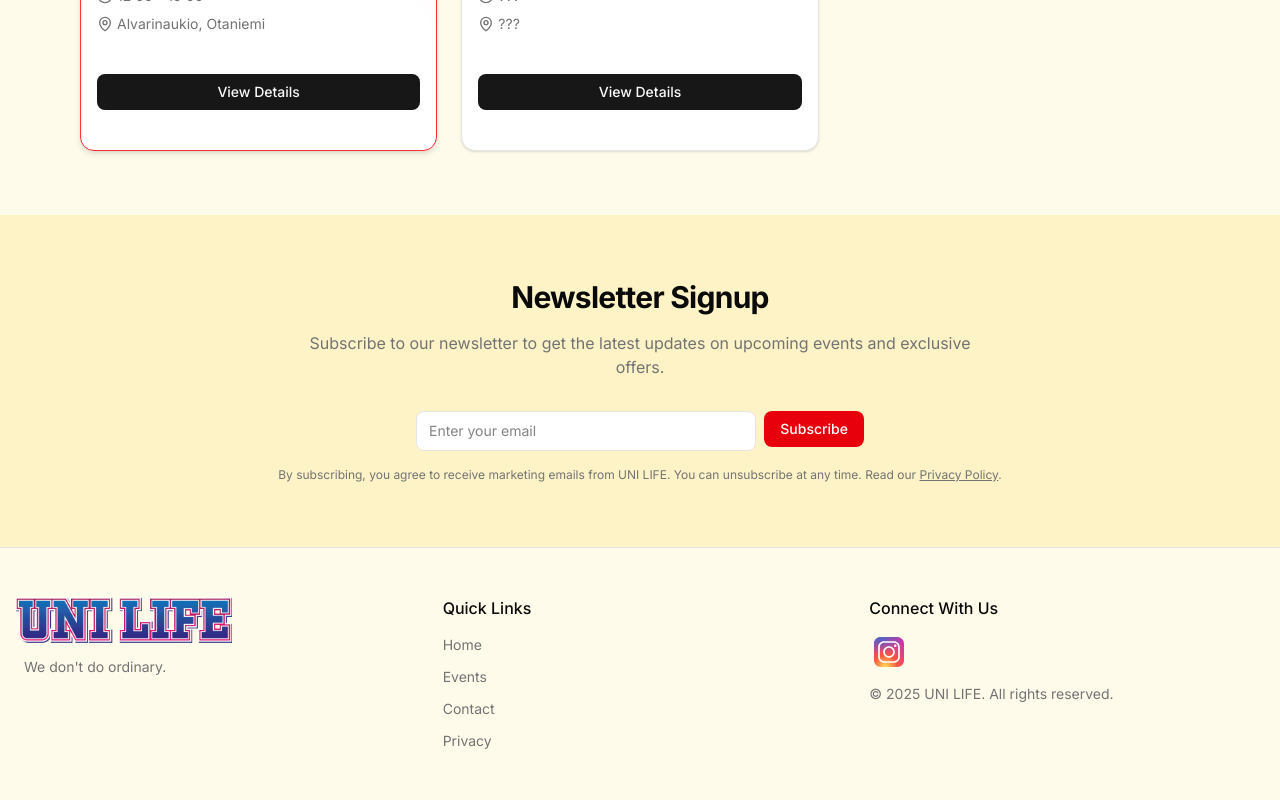
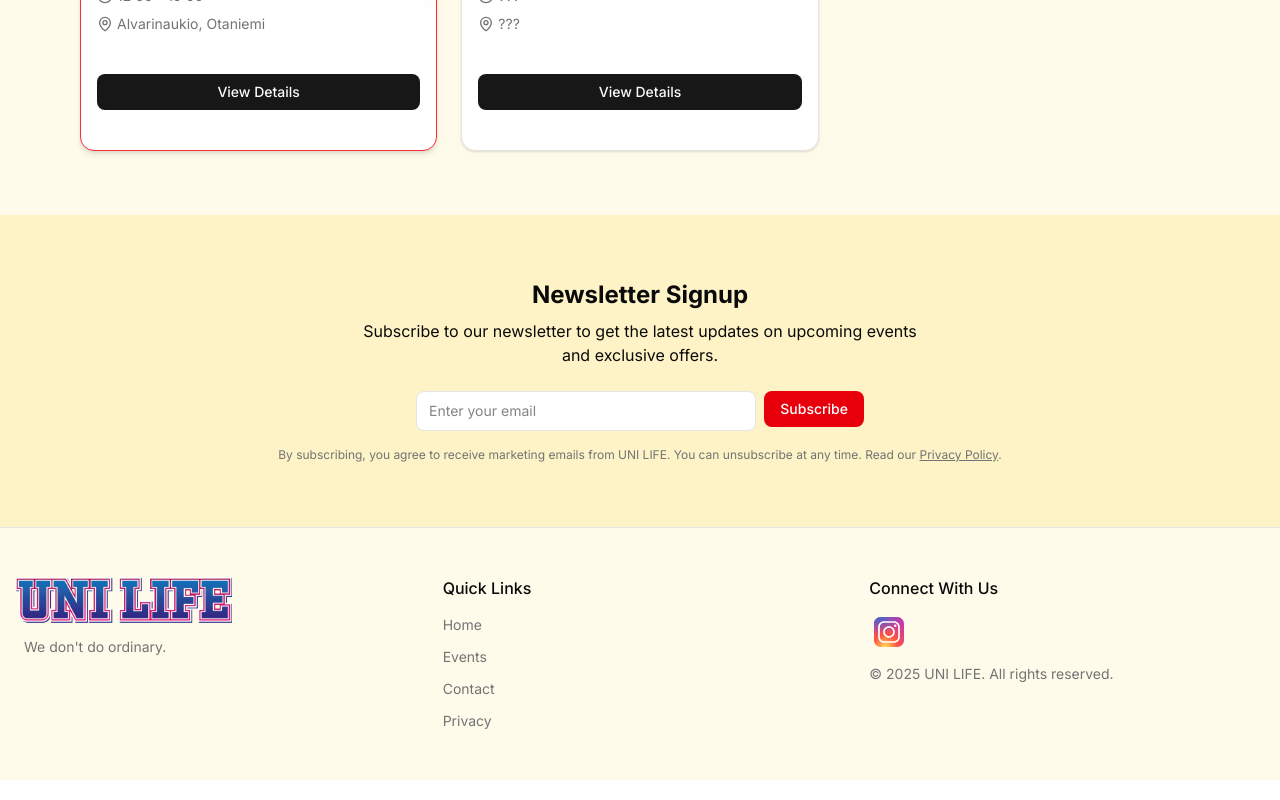
Before and after one commit to strengv1/unilife, a Next.js app: page / in a window 1280 px wide. Shown: the part 1302-2102 px from the top of the page. Built offline with nearby package versions, Linux system fonts and the light colour scheme.

Commit message:
commonalize newsletter form

```diff
--- a/src/app/events/battleroyale/_components/RegistrationSection.tsx
+++ b/src/app/events/battleroyale/_components/RegistrationSection.tsx
@@ -1,3 +1,4 @@
+import { NewsletterForm } from "@/components/newsletterSection"
 import { Button } from "@/components/ui/button"
 import { Card, CardContent } from "@/components/ui/card"
 import { CheckCircle } from "lucide-react"
@@ -80,36 +81,12 @@ export const RegistrationSection = () => {
           </Card>
         </div>
 
-        <div id="newsletter" className="mt-10 bg-white text-black rounded-xl p-10 text-center">
-          <h3 className="text-2xl font-bold mb-2">Be first to know when it’s time to drop in to battle 🪂🏓</h3>
-          <p className="mb-6 max-w-xl mx-auto">
-            Registration isn’t open yet – subscribe to our newsletter and we’ll let you know when it’s time to deploy. No spam, just raw information.
-          </p>
-          <form
-            action="https://formspree.io/f/xqaqqwgy"
-            method="POST"
-            className="flex flex-col md:flex-row gap-2 max-w-md mx-auto"
-            aria-labelledby="newsletter-heading"
-          >
-            <h4 id="newsletter-heading" className="sr-only">Newsletter Signup</h4>
-            <input
-              type="email"
-              name="email"
-              id="email"
-              placeholder="Enter your email"
-              className="flex h-10 w-full rounded-md border border-input bg-background px-3 py-2 text-sm"
-              required
-              aria-label="Your email address"
-            />
-            <Button type="submit" className="bg-red-600 hover:bg-red-700 text-white cursor-pointer">
-              Subscribe
-            </Button>
-          </form>
-          <p className="text-xs text-muted-foreground mt-4">
-            By subscribing, you agree to receive emails from UNI LIFE about BPBR and related events. You can unsubscribe at any time. Read our{" "}
-            <a href="/privacy" className="underline hover:text-black">Privacy Policy</a>.
-          </p>
-        </div>
+        <NewsletterForm
+          containerClassName="mt-10 bg-white text-black rounded-xl p-10"
+          title="Be first to know when it's time to drop in to battle 🪂🏓"
+          description="Registration isn't open yet – subscribe to our newsletter and we'll let you know when it's time to deploy. No spam, just raw information."
+          disclaimerText="By subscribing, you agree to receive emails from UNI LIFE about BPBR and related events. You can unsubscribe at any time."
+        />
       </div>
     </section>
   )
--- a/src/components/newsletterSection.tsx
+++ b/src/components/newsletterSection.tsx
@@ -3,7 +3,29 @@
 import React, { useState } from "react";
 import { Button } from "./ui/button";
 
-export const NewsletterSection = () => {
+interface NewsletterFormProps {
+  title: string;
+  description: string;
+  buttonText?: string;
+  className?: string;
+  containerClassName?: string;
+  isSection?: boolean;
+  disclaimerText?: string;
+  privacyLinkText?: string;
+  privacyLinkUrl?: string;
+}
+
+export const NewsletterForm = ({
+  title,
+  description,
+  buttonText = "Subscribe",
+  className = "",
+  containerClassName = "",
+  isSection = false,
+  disclaimerText = "By subscribing, you agree to receive emails from UNI LIFE. You can unsubscribe at any time.",
+  privacyLinkText = "Privacy Policy",
+  privacyLinkUrl = "/privacy",
+}: NewsletterFormProps) => {
   const [email, setEmail] = useState("");
   const [status, setStatus] = useState("");
   const [isSubmitting, setIsSubmitting] = useState(false);
@@ -14,8 +36,14 @@ export const NewsletterSection = () => {
     setStatus("");
 
     try {
-      // Replace with your Google Script URL (instructions in comments below)
-      const scriptURL = process.env.NEXT_PUBLIC_GOOGLE_SCRIPT_URL as string;
+      const scriptURL = process.env.NEXT_PUBLIC_GOOGLE_SCRIPT_URL;
+
+      if (!scriptURL) {
+        console.error("Google Script URL not found in environment variables");
+        setStatus("error");
+        setIsSubmitting(false);
+        return;
+      }
 
       const formData = new FormData();
       formData.append("email", email);
@@ -39,31 +67,37 @@ export const NewsletterSection = () => {
     }
   };
 
+  // Create appropriate wrapper based on isSection prop
+  const Wrapper = isSection ? "section" : "div";
+
   return (
-    <section id="newsletter" className="py-16 bg-amber-100">
-      <div className="container px-4 mx-auto text-center">
-        <h2 className="text-3xl font-bold tracking-tight mb-4">Newsletter Signup</h2>
-        <p className="text-muted-foreground max-w-2xl mx-auto mb-8">
-          Subscribe to our newsletter to get the latest updates on upcoming events and exclusive offers.
-        </p>
+    <Wrapper id="newsletter" className={containerClassName}>
+      <div className={`text-center ${className}`}>
+        {title && <h3 className="text-2xl font-bold mb-2">{title}</h3>}
+        {description && <p className="mb-6 max-w-xl mx-auto">{description}</p>}
+
         <form
           onSubmit={handleSubmit}
           className="flex flex-col md:flex-row gap-2 max-w-md mx-auto"
+          aria-labelledby="newsletter-heading"
         >
+          <h4 id="newsletter-heading" className="sr-only">Newsletter Signup</h4>
           <input
             type="email"
             value={email}
             onChange={(e) => setEmail(e.target.value)}
+            id="email"
             placeholder="Enter your email"
-            className="flex h-10 w-full rounded-md border border-input bg-background px-3 py-2 text-sm ..."
+            className="flex h-10 w-full rounded-md border border-input bg-background px-3 py-2 text-sm"
             required
+            aria-label="Your email address"
           />
           <Button
             type="submit"
             className="bg-red-600 hover:bg-red-700 text-white cursor-pointer"
             disabled={isSubmitting}
           >
-            {isSubmitting ? "Subscribing..." : "Subscribe"}
+            {isSubmitting ? "Subscribing..." : buttonText}
           </Button>
         </form>
 
@@ -75,10 +109,22 @@ export const NewsletterSection = () => {
         )}
 
         <p className="text-xs text-muted-foreground mt-4">
-          By subscribing, you agree to receive marketing emails from UNI LIFE. You can unsubscribe at any time. Read our{" "}
-          <a href="/privacy" className="underline hover:text-black">Privacy Policy</a>.
+          {disclaimerText} Read our{" "}
+          <a href={privacyLinkUrl} className="underline hover:text-black">{privacyLinkText}</a>.
         </p>
       </div>
-    </section>
+    </Wrapper>
   );
 };
+
+export const NewsletterSection = () => {
+  return (
+    <NewsletterForm
+      isSection={true}
+      containerClassName="py-16 bg-amber-100"
+      title="Newsletter Signup"
+      description="Subscribe to our newsletter to get the latest updates on upcoming events and exclusive offers."
+      disclaimerText="By subscribing, you agree to receive marketing emails from UNI LIFE. You can unsubscribe at any time."
+    />
+  );
+};
```
